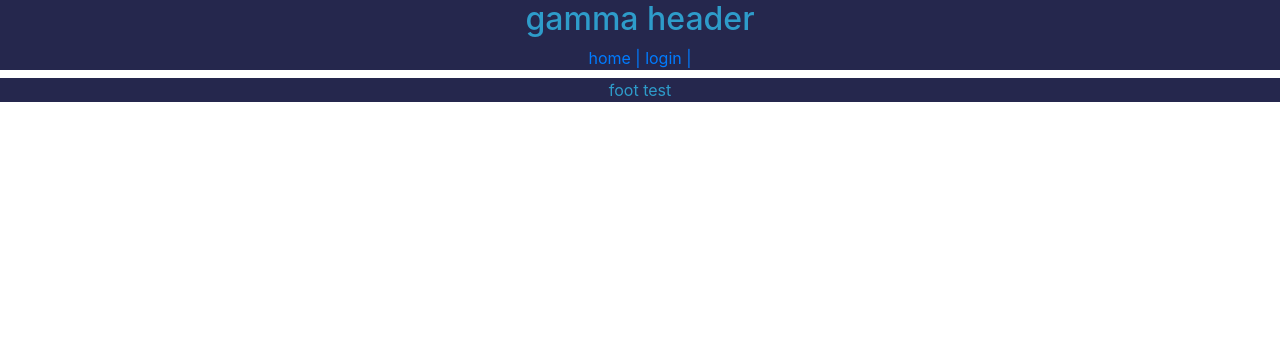
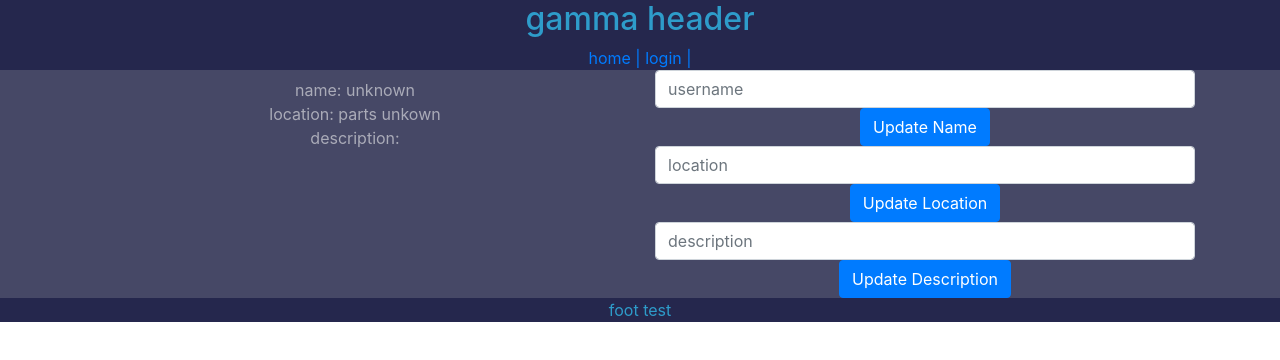
Before and after one commit to GA-SEIR1130-group-projects/gamma-frontend, a React (Create React App) app: page /api/users/1 in a window 1280 px wide. Shown: the top 360 px of the page. Built offline with nearby package versions, Linux system fonts and the light colour scheme; no server answers.

Commit message:
added buttons, fields on profile page

```diff
--- a/src/Components/UserProfile.jsx
+++ b/src/Components/UserProfile.jsx
@@ -1,5 +1,10 @@
 import React, { useState, useEffect } from "react";
 import Button from "react-bootstrap/Button";
+import Container from "react-bootstrap/Container";
+import Row from "react-bootstrap/Row";
+import Col from "react-bootstrap/Col";
+import Form from "react-bootstrap/Form";
+import FormControl from "react-bootstrap/FormControl";
 
 const axios = require("axios");
 
@@ -18,15 +23,47 @@ function UserProfile(props) {
   if (!userProfile) {
     return <h3>loading...</h3>;
   }
+  if (!userProfile.name) {
+    userProfile.name = " unknown";
+  }
+  if (!userProfile.location) {
+    userProfile.location = " parts unkown";
+  }
 
   return (
     <div className="profile-holder">
-      <div className="username">
-        <h1>{userProfile.username}</h1>
-      </div>
-      <div className="user-desc">
-        <h3>{userProfile.desc}</h3>
-      </div>
+      <Container>
+        <Row>
+          <Col>
+            <div className="username">
+              <h2>{userProfile.username}</h2>
+            </div>
+            <div className="user-name">name:{userProfile.name}</div>
+            <div className="user-location">
+              location: {userProfile.location}
+            </div>
+            <div className="user-desc">
+              <p>description: {userProfile.desc}</p>
+            </div>
+          </Col>
+          <Col>
+            <div className="user-buttons">
+              <Form>
+                <Form.Control placeholder="username"></Form.Control>
+                <Button variant="primary"> Update Name</Button>
+              </Form>
+              <Form>
+                <Form.Control placeholder="location"></Form.Control>
+                <Button variant="primary"> Update Location</Button>
+              </Form>
+              <Form>
+                <Form.Control placeholder="description"></Form.Control>
+                <Button variant="primary"> Update Description</Button>
+              </Form>
+            </div>
+          </Col>
+        </Row>
+      </Container>
     </div>
   );
 }
```
Also changed, not shown: 1 other file (tests, documents, lock files or other folders).
